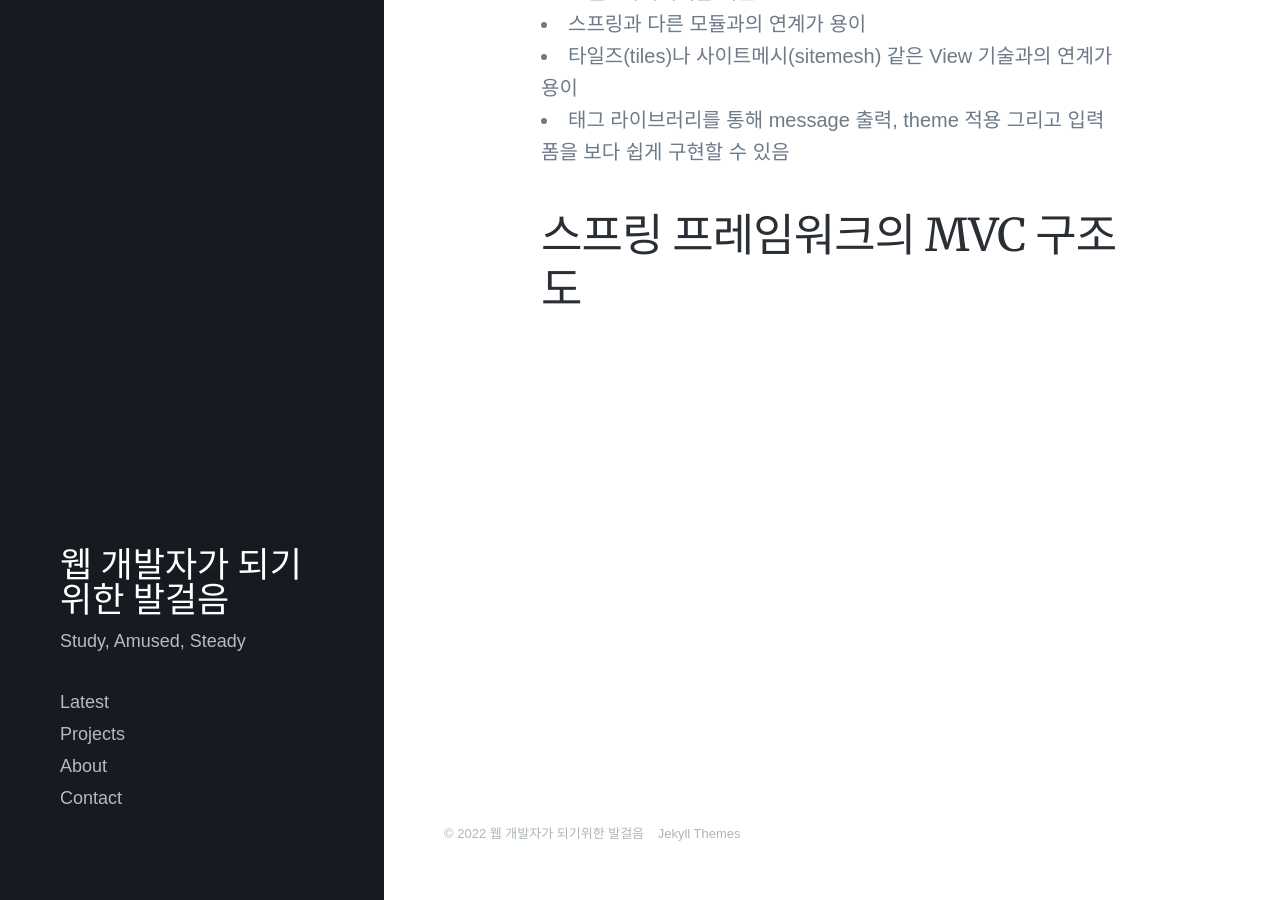
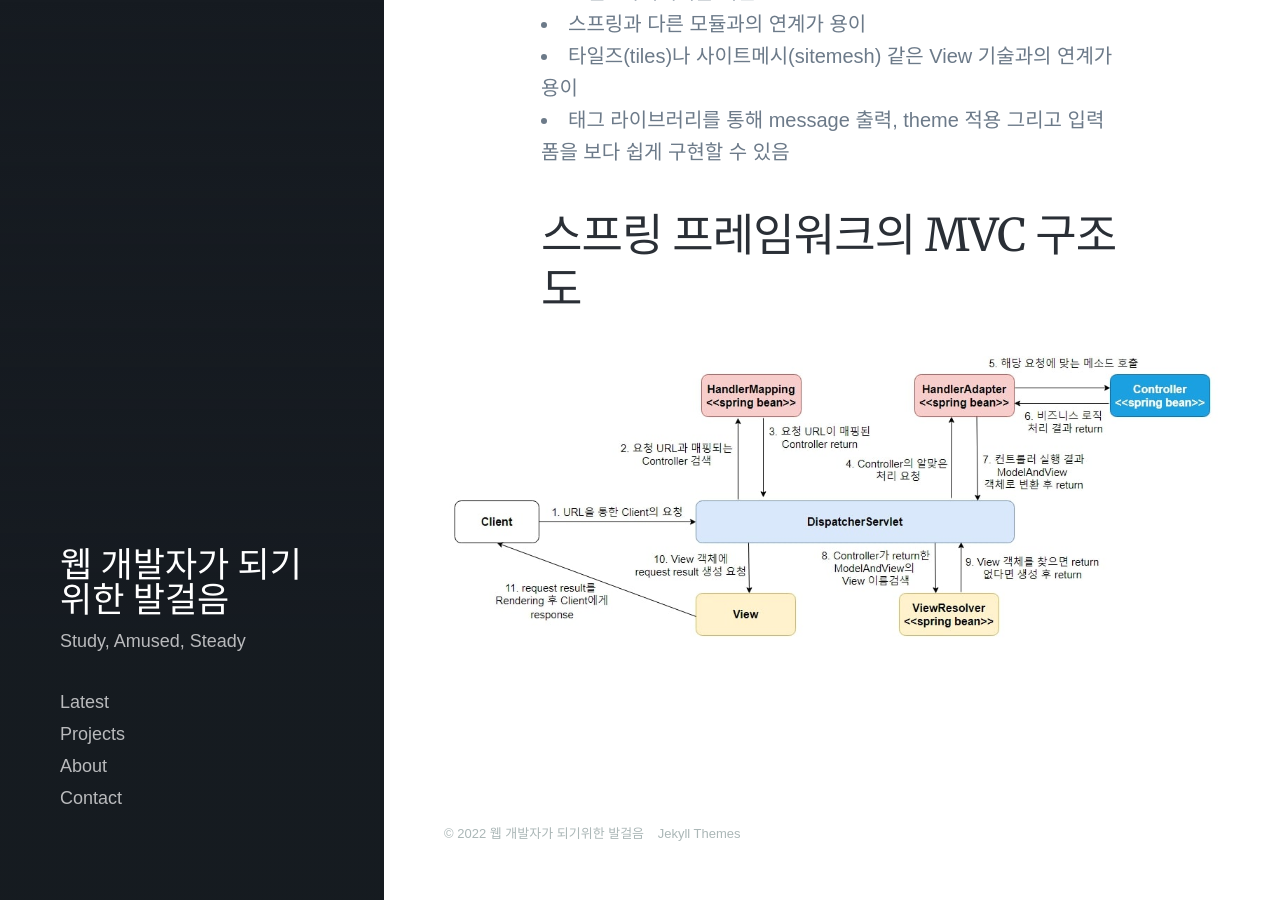
Before and after one commit to lawijdo201/lawijdo201.github.io, a Jekyll site: the page built from _posts/2022-07-24-Sping-MVC.md, in a window 1280 px wide and 900 px high, scrolled down 277 px. Built offline with Jekyll 4.4.1, drawn with Linux system fonts in a browser that asks for light colours; nearby versions of some CDN libraries; some web fonts are replaced.

Commit message:
Update 2022-07-24-Sping-MVC.md

```diff
--- a/_posts/2022-07-24-Sping-MVC.md
+++ b/_posts/2022-07-24-Sping-MVC.md
@@ -11,3 +11,4 @@ excerpt: MVC기능에 대해
 * 태그 라이브러리를 통해 message 출력, theme 적용 그리고 입력 폼을 보다 쉽게 구현할 수 있음
 
 ## 스프링 프레임워크의 MVC 구조도
+![](/images/Spring_Framework/Spring-MVC-str.jpg)
```
